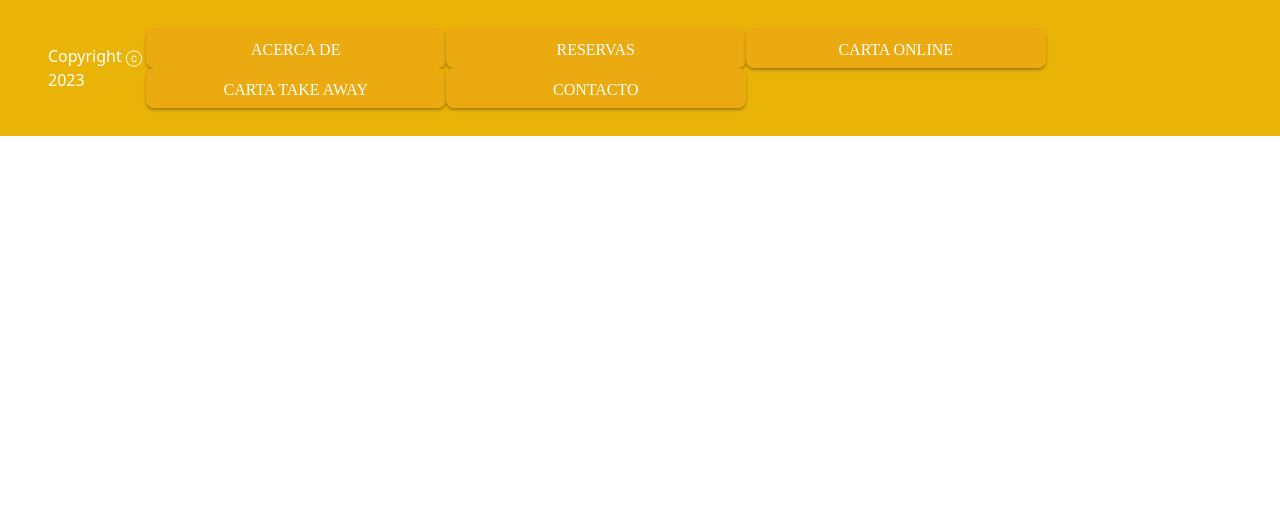
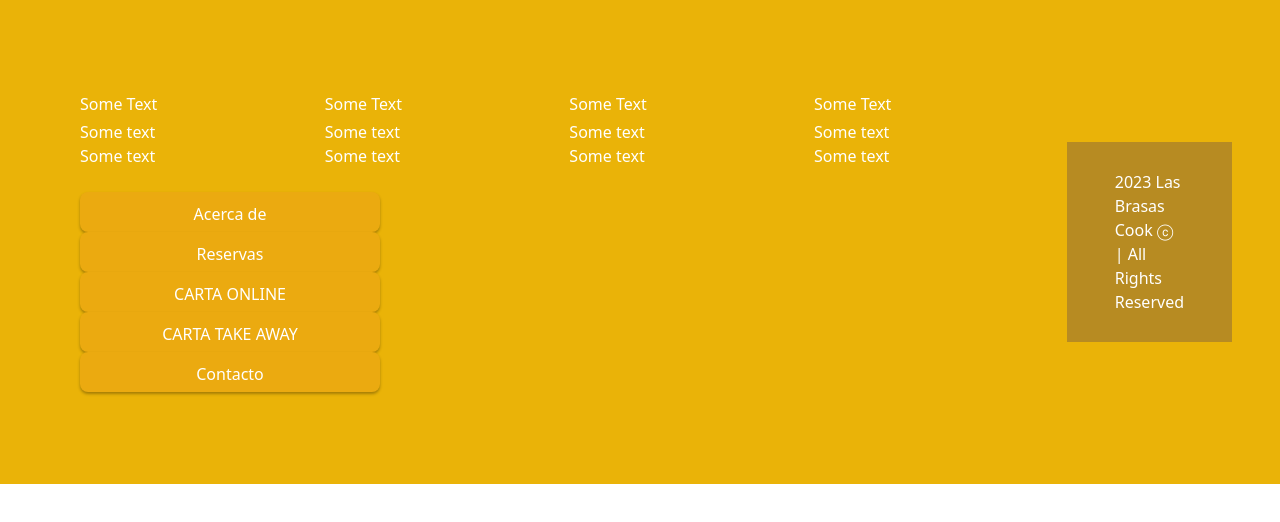
Before and after one commit to mayergabriela/Las-Brasas-Project, a Next.js app: page / in a window 1280 px wide. Shown: the top 522 px of the page. Built offline with nearby package versions, Linux system fonts and the light colour scheme.

Commit message:
Flexbox and Grid characteristics were added. Styles were modified. Started working on Dinamic Data and with the Figma Design.

```diff
--- a/pages/components/Footer.js
+++ b/pages/components/Footer.js
@@ -1,13 +1,16 @@
 import React from "react";
-import FooterButton from "./FooterButton";
+import FooterItemsContainer from "./FooterItemsContainer";
 
 function Footer() {
   const year = new Date().getFullYear();
   return (
     <footer className="text-white bg-yellow-500 ">
       <div className="px-4 md:flex md:justify-between md:items-center sm:px-12 py-7 md">
-        <p>Copyright ⓒ {year}</p>
-        <FooterButton />
+        <FooterItemsContainer />
+
+        <div className=" md:flex md:justify-between md:items-center sm:px-12 px-14 py-7 bottom-color-footer">
+          <p>{year} Las Brasas Cook ⓒ | All Rights Reserved </p>
+        </div>
       </div>
     </footer>
   );
--- a/pages/components/FooterButton.js
+++ b/pages/components/FooterButton.js
@@ -4,20 +4,20 @@ const FooterButton = () => {
   return (
     <div>
       <div>
-        <button className="px-5 duration-300 footerButton hover:bg-yellow-500 py-2.5 font-[Poppins]">
-          ACERCA DE
+        <button className="px-5 duration-300 footerButton hover:bg-yellow-500 py-2.5  ">
+          Acerca de
         </button>
-        <button className="px-5 duration-300 footerButton hover:bg-yellow-500 py-2.5 font-[Poppins]">
-          RESERVAS
+        <button className="px-5 duration-300 footerButton hover:bg-yellow-500 py-2.5 ">
+          Reservas
         </button>
-        <button className="px-5 duration-300 footerButton hover:bg-yellow-500 py-2.5 font-[Poppins]">
+        <button className="px-5 duration-300 footerButton hover:bg-yellow-500 py-2.5 ">
           CARTA ONLINE
         </button>
-        <button className="px-5 duration-300 footerButton hover:bg-yellow-500 py-2.5 font-[Poppins]">
+        <button className="px-5 duration-300 footerButton hover:bg-yellow-500 py-2.5 ">
           CARTA TAKE AWAY
         </button>
-        <button className="px-5 duration-300 footerButton hover:bg-yellow-500 py-2.5 font-[Poppins]">
-          CONTACTO
+        <button className="px-5 duration-300 footerButton hover:bg-yellow-500 py-2.5 ">
+          Contacto
         </button>
       </div>
     </div>
--- /dev/null
+++ b/pages/components/FooterItem.js
@@ -0,0 +1,16 @@
+import React from "react";
+
+const FooterItem = ({ LOGO, INFO, Icons, Timetable }) => {
+  return (
+    <div>
+      <ul>
+        <h3 className="mb-1">{LOGO} Some Text</h3>
+        <h3>{INFO}</h3>
+        <li>Some text</li>
+        <li>Some text</li>
+      </ul>
+    </div>
+  );
+};
+
+export default FooterItem;
--- /dev/null
+++ b/pages/components/FooterItemsContainer.js
@@ -0,0 +1,18 @@
+import React from "react";
+import FooterItem from "./FooterItem";
+import FooterButton from "./FooterButton";
+import { LOGO, INFO, Icons, Timetable } from "./FooterMenus";
+
+const FooterItemsContainer = () => {
+  return (
+    <div className="grid grid-cols-1 gap-6 px-5 py-16 sm:grid-cols-3 lg:grid-cols-4 sm:px-8">
+      <FooterItem Links={LOGO} title="LOGO" />
+      <FooterItem Links={INFO} title="INFO" />
+      <FooterItem Links={Icons} title="Icons" />
+      <FooterItem Links={Timetable} title="Timetable" />
+      <FooterButton />
+    </div>
+  );
+};
+
+export default FooterItemsContainer;
--- /dev/null
+++ b/pages/components/FooterMenus.js
@@ -0,0 +1,19 @@
+export const LOGO = [{ name: "Las Brasas Cook", link: "#" }];
+
+export const INFO = [
+  { name: "Rodriguez Pena 682, CABA" },
+  { email: "info@LasBrasasCook.com" },
+  { phone: +54116509428 },
+];
+
+export const Icons = [
+  { name: "logo-instagram", link: "#" },
+  { name: "logo-facebook", link: "#" },
+  { name: "logo-X", link: "#" },
+];
+
+export const Timetable = [
+  { days: "Martes a Domingos" },
+  { openinghours: "12.00Hs - 16.00 Hs" },
+  { nightOpeningHours: "20.00 Hs- 24.40 Hs" },
+];
--- a/styles/globals.css
+++ b/styles/globals.css
@@ -4,14 +4,16 @@
 
 :root {
   --first-color: #ebaa10;
-  --second-color: #fa2648;
+  --second-color: #b78b22;
   --third-color: #91c73b;
   --fourth-color: #5a7a11;
+  --fifth-color: #fa2648;
   --white-color: #fff;
   --foreground-rgb: 0, 0, 0;
   --background-start-rgb: 214, 219, 220;
   --background-end-rgb: 255, 255, 255;
 }
+/************************************** FOOTER **************************************/
 .footerButton {
   width: 300px;
   height: 40px;
@@ -23,3 +25,6 @@
   cursor: pointer;
   outline: none;
 }
+.bottom-color-footer {
+  background-color: var(--second-color);
+}
```
